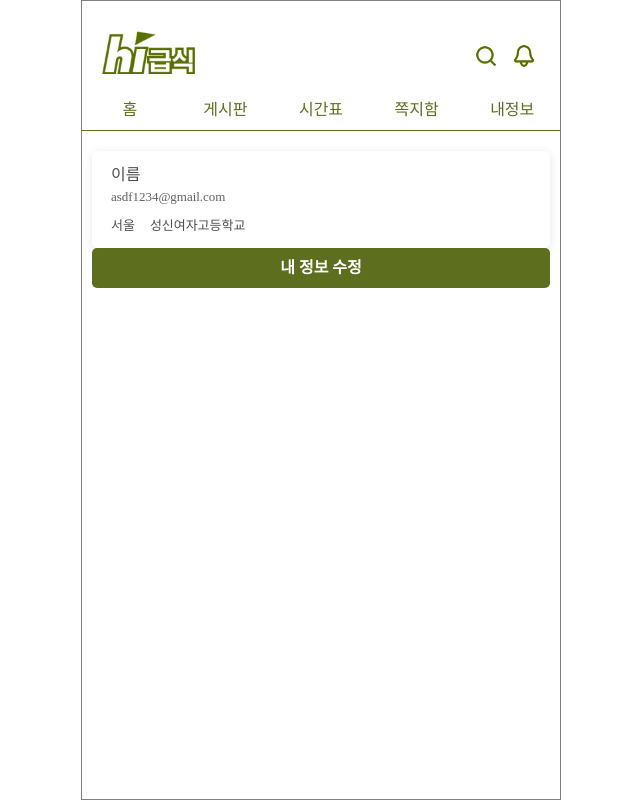
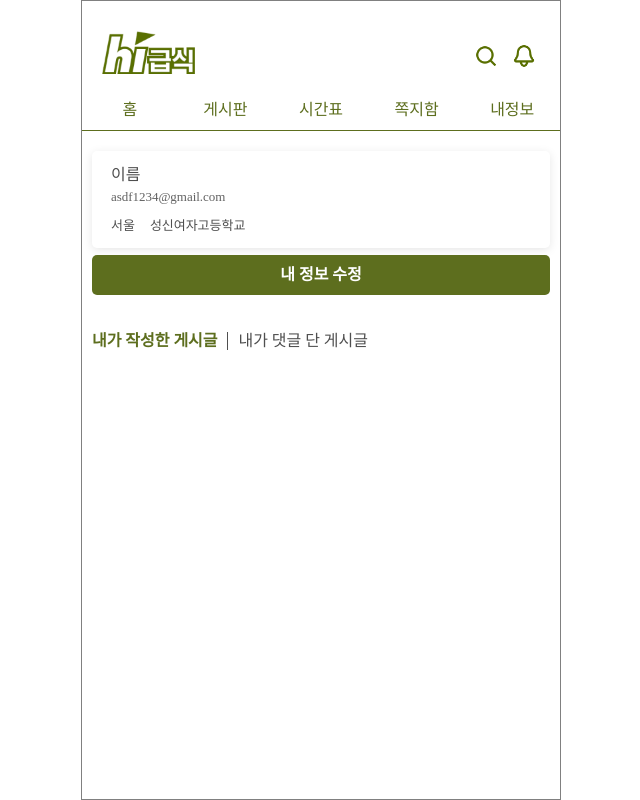
Before and after one commit to ziri-bros/high-geupsik-frontend, a React (Create React App) app: page /myInfo in a window 1280 px wide. Shown: the whole page, without its empty margins (319-959 px from the left). Built offline with nearby package versions, Linux system fonts and the light colour scheme.

Commit message:
Feature : 내 정보 페이지 UI 구성 resolved :#10

```diff
--- a/src/component/MyInfo.jsx
+++ b/src/component/MyInfo.jsx
@@ -1,5 +1,7 @@
+import { css } from '@emotion/react';
 import styled from '@emotion/styled';
-import React from 'react';
+import React, { useState } from 'react';
+import { Link } from 'react-router-dom';
 import Button from './common/Button';
 
 const MyInfoWrapper = styled.div`
@@ -10,6 +12,7 @@ const MyInfoBox = styled.div`
   box-shadow: 0px 2px 10px rgba(0, 0, 0, 0.1);
   border-radius: 5px;
   padding: 12px 0 12px 19px;
+  margin-bottom: 7px;
 
   .where{
     display: flex;
@@ -21,8 +24,6 @@ const Name = styled.div`
   font-size: 16px;
   font-weight: 500;
   color: #4f4f4f;
-
-
 `;
 
 const Text = styled.div`
@@ -31,7 +32,38 @@ const Text = styled.div`
   margin-right: ${props => props.area && '15px'};
 `;
 
-const MyInfo = () => (
+const MyPostMenuList = styled.div`
+  display: flex;
+  align-items: center;
+  margin: 34px 0 10px;
+`;
+
+const MyPostMenu = styled.div`
+  font-weight: normal;
+  font-size: 16px;
+  color: #4f4f4f;
+  cursor: pointer;
+
+  ${props => props.menuOn && css`
+    color: #5d6e1e;
+    font-weight: bold;
+  `}
+`;
+
+const Bar = styled.div`
+  width:1px;
+  height:18px;
+  margin:0 10px;
+  background: #4f4f4f;
+`;
+
+const ButtonWrapper = styled(Link)``;
+
+const MyInfo = () => {
+  const [menuOn, setMenuOn] = useState(true);
+  const onClickMenu = () => setMenuOn(!menuOn);
+
+  return (
     <MyInfoWrapper>
       <MyInfoBox>
         <Name>이름</Name>
@@ -41,8 +73,16 @@ const MyInfo = () => (
           <Text>성신여자고등학교</Text>
         </div>
       </MyInfoBox>
+      <ButtonWrapper to="/modify">
         <Button>내 정보 수정</Button>
+      </ButtonWrapper>
+      <MyPostMenuList>
+        <MyPostMenu menuOn={menuOn} onClick={onClickMenu}>내가 작성한 게시글</MyPostMenu>
+        <Bar />
+        <MyPostMenu menuOn={!menuOn} onClick={onClickMenu}>내가 댓글 단 게시글</MyPostMenu>
+      </MyPostMenuList>
     </MyInfoWrapper>
   );
+};
 
 export default MyInfo;
--- a/src/routes/index.jsx
+++ b/src/routes/index.jsx
@@ -18,7 +18,7 @@ const RootRoute = () => (
       <Route path="/signup" exact>
         <AuthPage type="signup" />
       </Route>
-      <Route path="/register" component={RegisterUserPage} exact />
+      <Route path={['/register', '/modify']} component={RegisterUserPage} exact />
       <Route path="/board" component={Board} exact />
       <Route path="/myInfo" component={MyInfoPage} exact />
 
```
Lines whose indentation alone changed are shown as unchanged.
